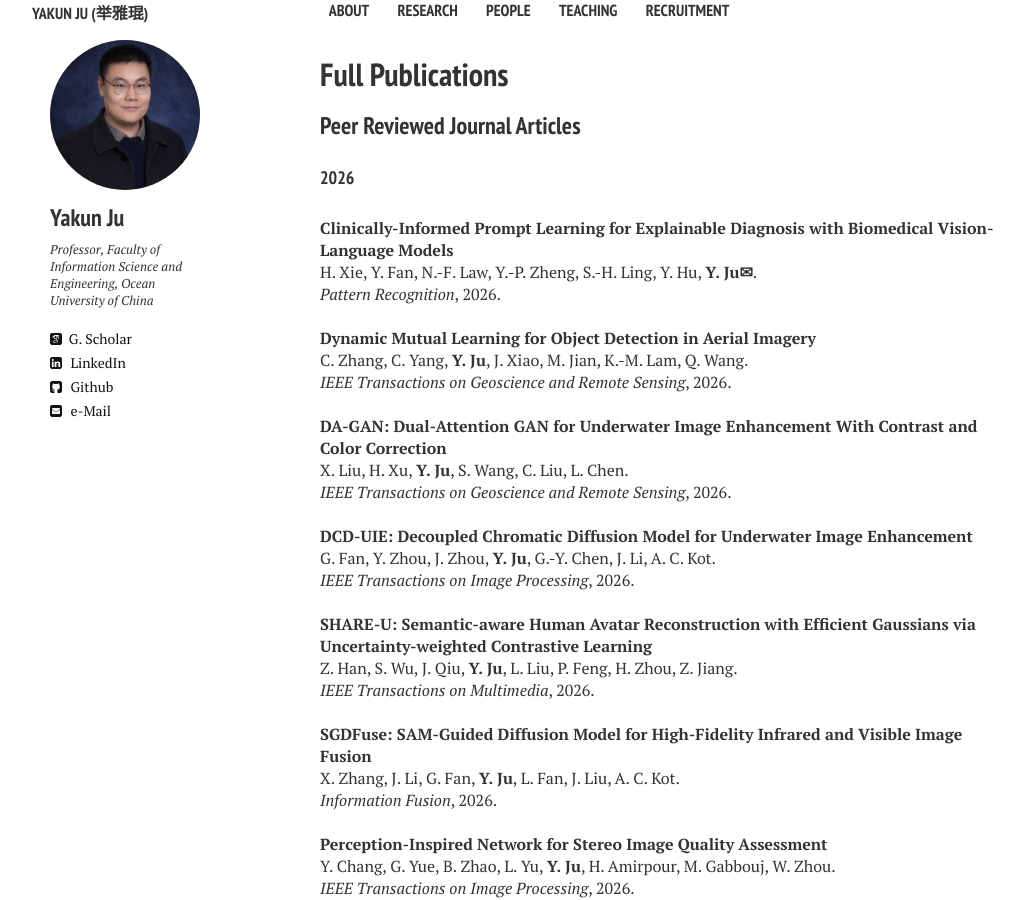
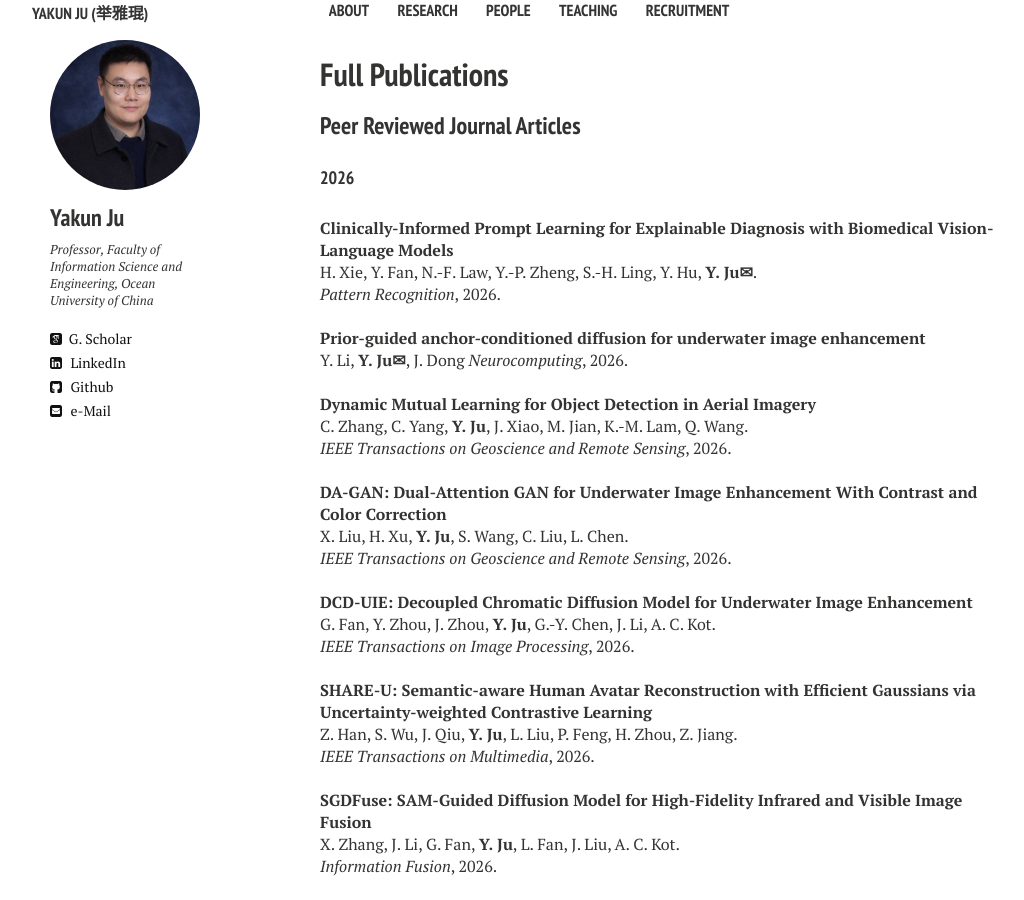
Before and after one commit to juyakun/juyakun.github.io, a Jekyll site: the page built from research.md, in a window 1280 px wide and 900 px high. Shown: the whole window, without its empty margins (112-1136 px from the left). Built offline with Jekyll 4.4.1, drawn with Linux system fonts in a browser that asks for light colours; nearby versions of some CDN libraries.

Commit message:
Update research.md

```diff
--- a/research.md
+++ b/research.md
@@ -29,10 +29,14 @@ comments: false
 
 #### 2026
 
-
 **Clinically-Informed Prompt Learning for Explainable Diagnosis with Biomedical Vision-Language Models**
   H. Xie, Y. Fan, N.-F. Law, Y.-P. Zheng, S.-H. Ling, Y. Hu, **Y. Ju✉**.
   *Pattern Recognition*, 2026.
+<br>
+<br>
+**Prior-guided anchor-conditioned diffusion for underwater image enhancement**
+  Y. Li, **Y. Ju✉**, J. Dong
+  *Neurocomputing*, 2026.
 <br>
 <br>
 **Dynamic Mutual Learning for Object Detection in Aerial Imagery**
```
